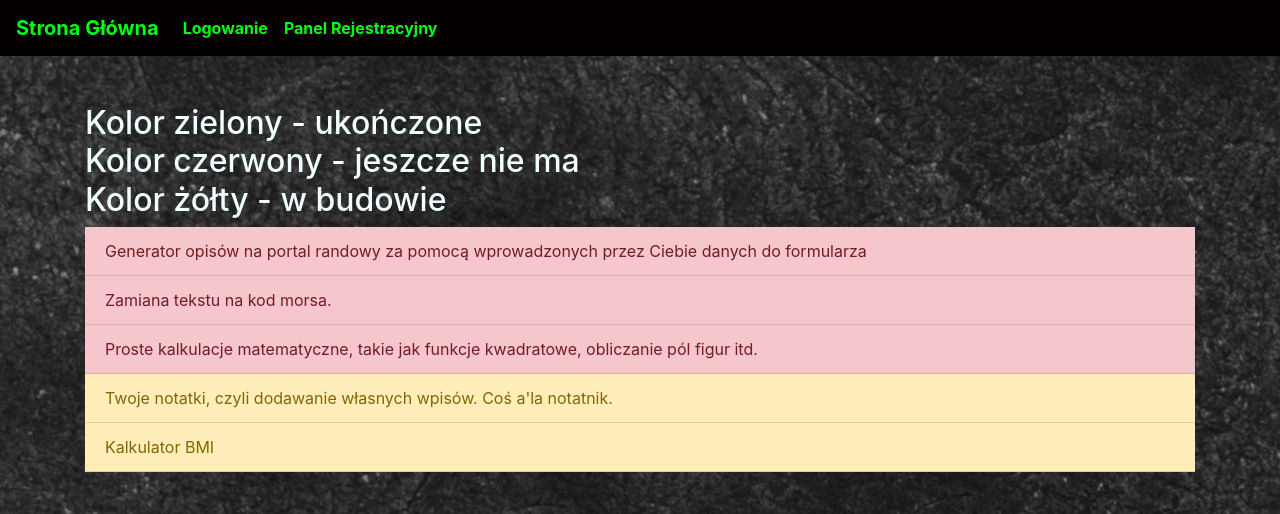
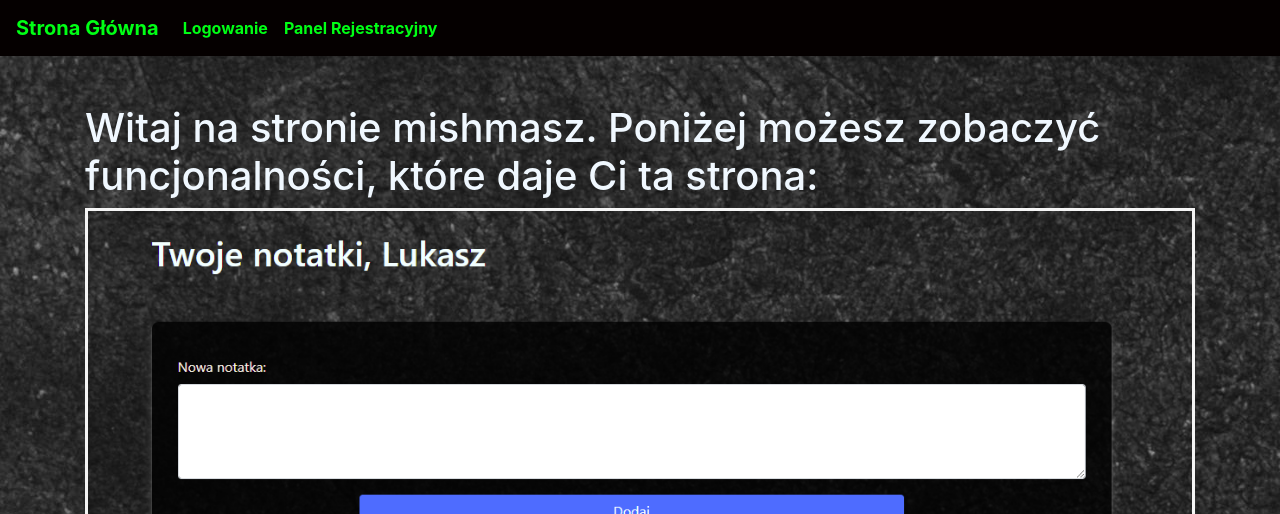
Before and after one commit to LukaszKopyszko/mishmasz, a Flask app: template website/templates/home.html in a window 1280 px wide. Shown: the top 514 px of the page. Run offline with Flask 2, Linux system fonts and the light colour scheme; the template is opened without the code that fills it, so the values that code supplies are empty; some libraries are stand-ins or nearby versions.

Commit message:
Changed some css in home and ppm

```diff
--- a/website/static/css/main.css
+++ b/website/static/css/main.css
@@ -117,6 +117,7 @@
 .navbar {
     background-color: #050000;
     font-weight: bold;
+    z-index: 10000;
     }
 .navbar a{
     color: #00ff15;
@@ -133,3 +134,13 @@
 .card-img-top{
     height: 320px;
 }
+#sticky {
+    position: -webkit-sticky;
+    position: sticky;
+    top: 0;
+  }
+.carousel-item {
+    width: 800px;
+    height: 700px;
+}
+.carousel{border:3px solid whitesmoke}
--- a/website/templates/base.html
+++ b/website/templates/base.html
@@ -20,7 +20,7 @@
 
     <body>
 
-      <nav class="navbar navbar-expand-lg">
+      <nav class="navbar navbar-expand-lg" id="sticky">
         {% if not user.is_authenticated %}
         <a class="navbar-brand" href="/">Strona Główna</a>
         <button class="navbar-toggler" type="button" data-toggle="collapse" data-target="#navbarNavDropdown" aria-controls="navbarNavDropdown" aria-expanded="false" aria-label="Toggle navigation">
@@ -94,13 +94,6 @@
 
 
 
-
-
-
-
-
-
-
         <script
         src="https://code.jquery.com/jquery-3.2.1.slim.min.js"
         integrity="sha384-KJ3o2DKtIkvYIK3UENzmM7KCkRr/rE9/Qpg6aAZGJwFDMVNA/GpGFF93hXpG5KkN"
--- a/website/templates/home.html
+++ b/website/templates/home.html
@@ -1,38 +1,51 @@
 {% extends "base.html" %} {% block title %}HOME{% endblock %}
 
 {% block content %}
-<h2 style="color: azure;">Kolor zielony - ukończone <br> Kolor czerwony - jeszcze nie ma <br> Kolor żółty - w budowie</h2>
-<ul class="list-group list-group-flush">
-    <li class="list-group-item list-group-item-danger">Generator opisów na portal randowy za pomocą wprowadzonych przez Ciebie danych do formularza</li>
-    <li class="list-group-item list-group-item-danger">Zamiana tekstu na kod morsa.</li>
-    <li class="list-group-item list-group-item-danger">Proste kalkulacje matematyczne, takie jak funkcje kwadratowe, obliczanie pól figur itd.</li>
-    <li class="list-group-item list-group-item-warning">Twoje notatki, czyli dodawanie własnych wpisów. Coś a'la notatnik.</li>
-    <li class="list-group-item list-group-item-warning">Kalkulator BMI</li>
-</ul>
-<br>
-<div class="card-deck">
-    <div class="card">
-      <img class="card-img-top" src="static/img/log.jpg" alt="Card image cap">
-      <div class="card-body">
-        <h5 class="card-title">Co dalej?</h5>
-        <p class="card-text">Zaloguj się do serwisu!</p>
+<h1 style="color: aliceblue;">Witaj na stronie mishmasz. Poniżej możesz zobaczyć funcjonalności, które daje Ci ta strona:</h1>
+<div id="carouselExampleControls" class="carousel slide" data-ride="carousel">
+  <ol class="carousel-indicators">
+    <li data-target="#carouselExampleIndicators" data-slide-to="0" class="active"></li>
+    <li data-target="#carouselExampleIndicators" data-slide-to="1"></li>
+    <li data-target="#carouselExampleIndicators" data-slide-to="2"></li>
+    <li data-target="#carouselExampleIndicators" data-slide-to="4"></li>
+  </ol>
+  <div class="carousel-inner">
+    <div class="carousel-item active">
+      <img class="d-block w-100" src="static/img/notatki.png" alt="First slide">
+      <div class="carousel-caption d-none d-md-block">
+        <h5 style="color: red; font-weight: bold;">Twoje Notatki</h5>
+        <p style="color: red; font-weight: bold;">Dodawaj i usuwaj swoje notatki.</p>
       </div>
     </div>
-    <div class="card">
-      <img class="card-img-top" src="static/img/use.jpg" alt="Card image cap">
-      <div class="card-body">
-        <h5 class="card-title">I co wtedy?</h5>
-        <p class="card-text">Krzystaj z funcjonalności serwisu!</p>
+    <div class="carousel-item">
+      <img class="d-block w-100" src="static/img/matematyka.png" alt="Second slide">
+      <div class="carousel-caption d-none d-md-block">
+        <h5>Matematyka</h5>
+        <p>Obliczaj funkcje kwadratową i wiele innych!</p>
       </div>
     </div>
-    <div class="card">
-    <br><br>
-      <img class="card-img-top" src="static/img/enjoy.png" alt="Card image cap">
-
-      <div class="card-body">
-        <h5 class="card-title">Po co?</h5>
-        <p class="card-text">Bo dają olbrzymie możliwości!</p>
+    <div class="carousel-item">
+      <img class="d-block w-100" src="static/img/konwerter.png" alt="Third slide">
+      <div class="carousel-caption d-none d-md-block">
+        <h5 style="font-weight: bold;">Konwerter morse'a</h5>
+        <p style="font-weight: bold;">Skonwertuj swój tekst na alfabet morse'a</p>
+      </div>
+    </div>
+    <div class="carousel-item">
+      <img class="d-block w-100" src="static/img/dietetyka.png" alt="Fourth slide">
+      <div class="carousel-caption d-none d-md-block">
+        <h5 style="font-weight: bold;">Dietetyka</h5>
+        <p style="font-weight: bold;"> Oblicz swoje bmi i ppm.</p>
       </div>
     </div>
   </div>
+  <a class="carousel-control-prev" href="#carouselExampleControls" role="button" data-slide="prev">
+    <span class="carousel-control-prev-icon" aria-hidden="true"></span>
+    <span class="sr-only">Previous</span>
+  </a>
+  <a class="carousel-control-next" href="#carouselExampleControls" role="button" data-slide="next">
+    <span class="carousel-control-next-icon" aria-hidden="true"></span>
+    <span class="sr-only">Next</span>
+  </a>
+</div>
 {% endblock %}
```
Also changed, not shown: website/database.db, website/static/img/Matematyka.PNG (added), website/static/img/dietetyka.PNG (added), website/static/img/konwerter.PNG (added), website/static/img/notatki.PNG (added).
